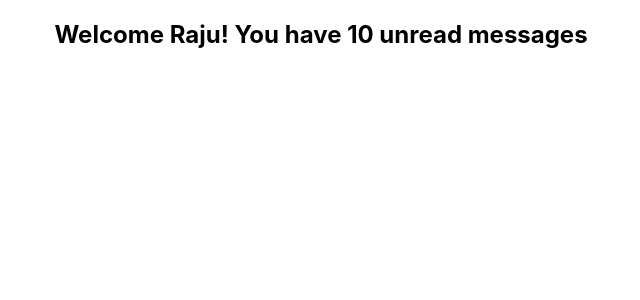
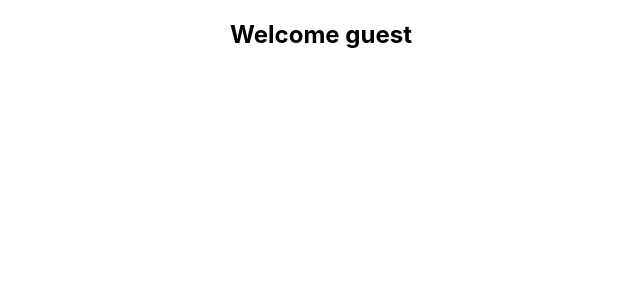
Before and after one commit to braju007/react_typescript, a React (Create React App) app in the folder react-typescript-demo/: page / in a window 1280 px wide. Shown: the top 300 px of the page, without its empty margins (319-959 px from the left). Built offline with nearby package versions, Linux system fonts and the light colour scheme.

Commit message:
Update Greet component

```diff
--- a/react-typescript-demo/src/components/Greet.tsx
+++ b/react-typescript-demo/src/components/Greet.tsx
@@ -1,12 +1,15 @@
 type GreetProps = {
   name: string;
   unreadMessages: number;
+  isLoggedIn: boolean;
 };
 export const Greet = (props: GreetProps) => {
   return (
     <div>
       <h2>
-        Welcome {props.name}! You have {props.unreadMessages} unread messages
+        {props.isLoggedIn
+          ? `Welcome ${props.name}! You have ${props.unreadMessages} unread messages`
+          : `Welcome guest`}
       </h2>
     </div>
   );
```
